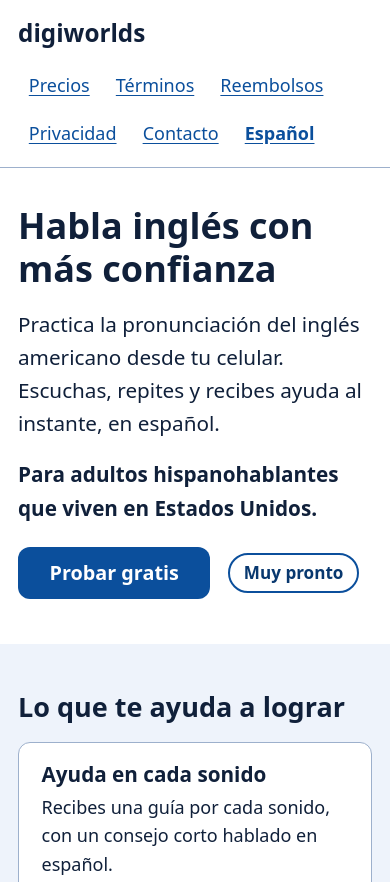
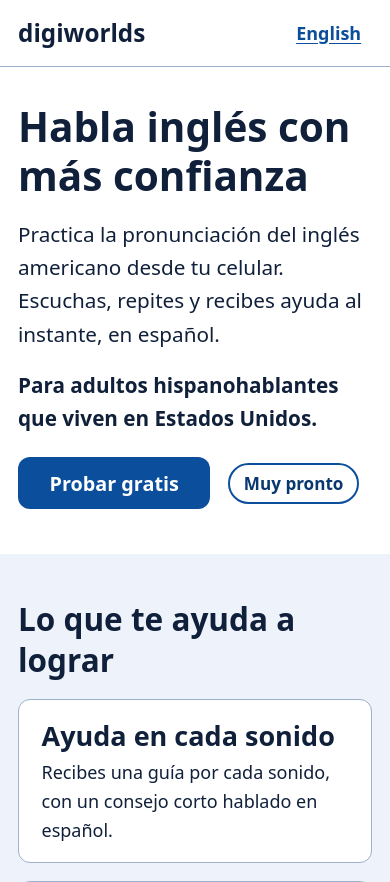
Before and after one commit to juanosorio1989/digiworlds, an Astro site: page / in a window 390 px wide. Shown: the top 882 px of the page. Built offline with nearby package versions, Linux system fonts and the light colour scheme; Astro itself is replaced by a stand-in of ours.

Commit message:
fix: switcher label, heading sizes and mobile header
Co-Authored-By: Claude Sonnet 5.5 <noreply@anthropic.com>

```diff
--- a/scripts/check-dist.mjs
+++ b/scripts/check-dist.mjs
@@ -54,6 +54,11 @@ function checkPage(html, key, lang, errors, warnings) {
   if (switches.length !== 2) err(`expected 2 [data-lang-switch] links, found ${switches.length}`);
   for (const s of switches) if (s.href !== want) err(`lang switch href is ${s.href}, expected ${want}`);
 
+  const wantLabel = lang === 'es' ? 'English' : 'Español';
+  for (const m of html.matchAll(/<a\s[^>]*data-lang-switch[^>]*>([\s\S]*?)<\/a>/gi)) {
+    if (m[1].trim() !== wantLabel) err(`lang switch text is "${m[1].trim()}", expected "${wantLabel}"`);
+  }
+
   const h1 = (html.match(/<h1[\s>]/gi) ?? []).length;
   if (h1 !== 1) err(`expected 1 <h1>, found ${h1}`);
 
--- a/src/components/Header.astro
+++ b/src/components/Header.astro
@@ -13,7 +13,7 @@ const navKeys = pageKeys.filter((k) => k !== 'home');
     <nav aria-label={t(lang, 'aria.mainNav')}>
       <ul class="nav-list">
         {navKeys.map((k) => (
-          <li><a href={pathFor(k, lang)} aria-current={k === page ? 'page' : undefined}>{t(lang, `nav.${k}`)}</a></li>
+          <li class="nav-page"><a href={pathFor(k, lang)} aria-current={k === page ? 'page' : undefined}>{t(lang, `nav.${k}`)}</a></li>
         ))}
         <li><LangSwitch lang={lang} page={page} /></li>
       </ul>
--- a/src/components/LangSwitch.astro
+++ b/src/components/LangSwitch.astro
@@ -6,4 +6,4 @@ interface Props { lang: Lang; page: PageKey }
 const { lang, page } = Astro.props;
 const other = otherLang(lang);
 ---
-<a class="lang-switch" href={pathFor(page, other)} hreflang={other} lang={other} data-lang-switch>{t(other, 'switch.label')}</a>
+<a class="lang-switch" href={pathFor(page, other)} hreflang={other} lang={other} data-lang-switch>{t(lang, 'switch.label')}</a>
--- a/src/styles/global.css
+++ b/src/styles/global.css
@@ -30,9 +30,9 @@ body {
 img, svg { max-width: 100%; height: auto; }
 
 h1, h2, h3, p, li, a, span { overflow-wrap: anywhere; }
-h1 { font-size: 2rem; line-height: 1.2; margin: 0 0 var(--gap); }
-h2 { font-size: 1.5rem; line-height: 1.3; margin: 0 0 var(--gap); }
-h3 { font-size: 1.15rem; line-height: 1.3; margin: 0 0 0.25rem; }
+h1 { font-size: 2.25rem; line-height: 1.2; margin: 0 0 var(--gap); }
+h2 { font-size: 1.75rem; line-height: 1.3; margin: 0 0 var(--gap); }
+h3 { font-size: 1.5rem; line-height: 1.3; margin: 0 0 0.25rem; }
 p { margin: 0 0 var(--gap); }
 
 a { color: var(--brand); text-underline-offset: 0.15em; }
@@ -137,8 +137,12 @@ main { display: block; }
 
 mark.placeholder { background: var(--mark-bg); color: var(--text); padding: 0 0.2em; }
 
+@media (max-width: 599px) {
+  .nav-page { display: none; }
+}
+
 @media (min-width: 40rem) {
-  h1 { font-size: 2.5rem; }
+  h1 { font-size: 2.75rem; }
   .grid.three { grid-template-columns: repeat(3, 1fr); }
   .screens { grid-template-columns: repeat(3, 1fr); }
 }
```
